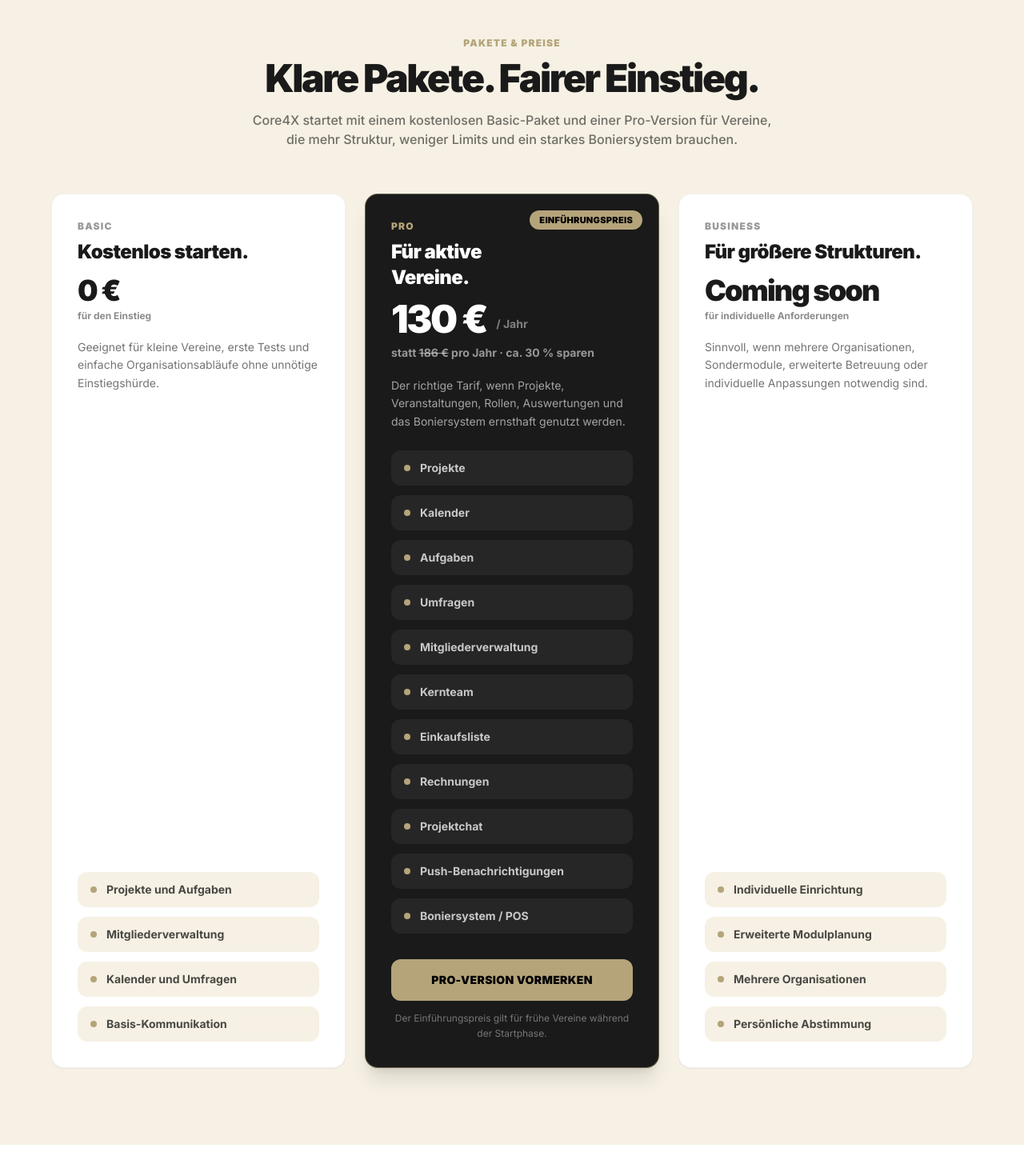
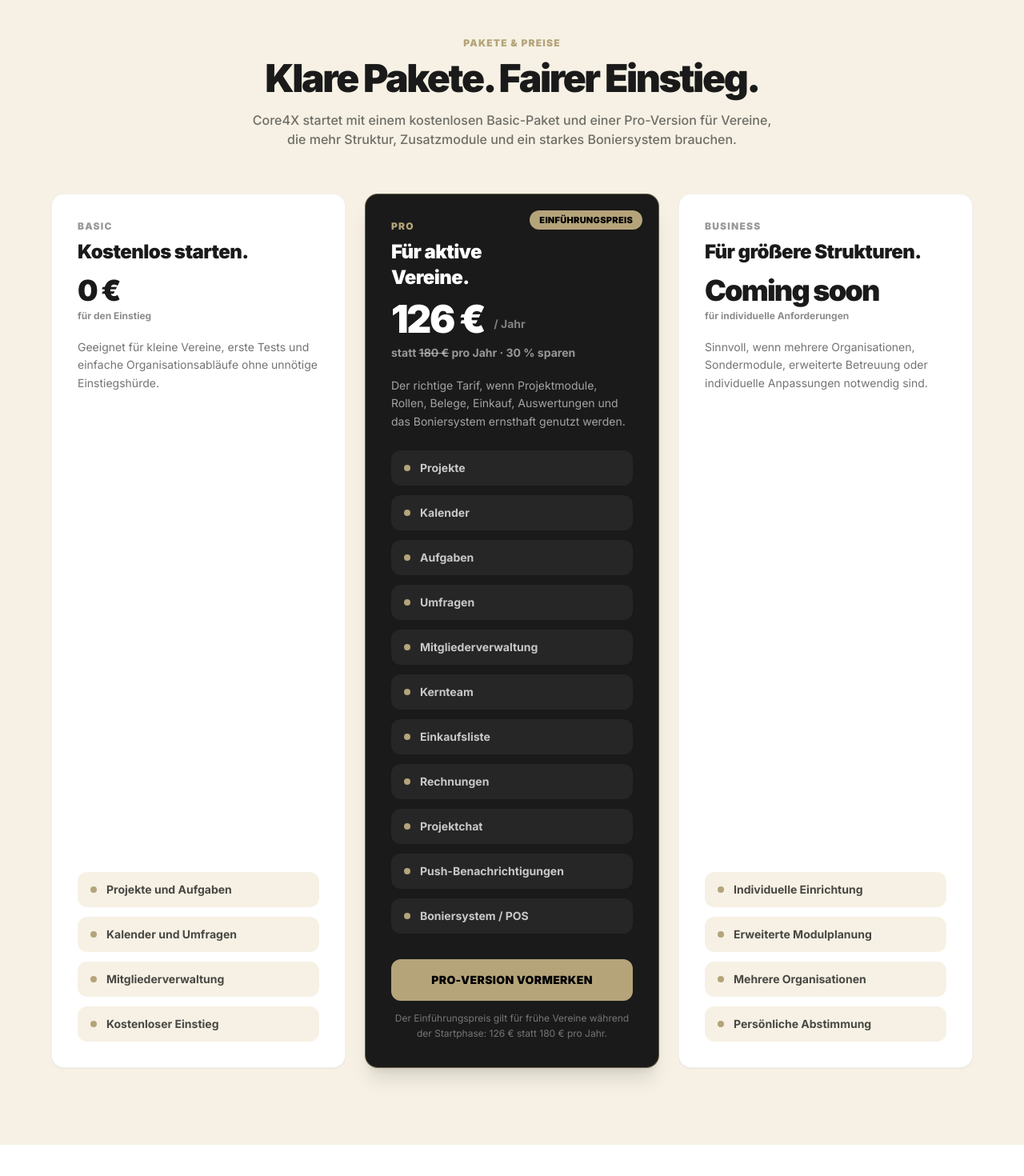
Before and after one commit to rainers79/core4X-landing, a React (Vite) app: page / in a window 1280 px wide. Shown: the part 2267-3737 px from the top of the page at 80% size. Built offline with nearby package versions, Linux system fonts and the light colour scheme; no server answers.

Commit message:
Update App.tsx

```diff
--- a/src/App.tsx
+++ b/src/App.tsx
@@ -321,7 +321,7 @@
         <div className="text-xs font-black uppercase tracking-widest text-[#B5A47A] mb-3">Pakete & Preise</div>
         <h2 className="text-3xl md:text-5xl font-black tracking-tighter">Klare Pakete. Fairer Einstieg.</h2>
         <p className="mt-4 text-black/55 font-medium max-w-2xl mx-auto text-sm md:text-base">
-          Core4X startet mit einem kostenlosen Basic-Paket und einer Pro-Version für Vereine, die mehr Struktur, weniger Limits und ein starkes Boniersystem brauchen.
+          Core4X startet mit einem kostenlosen Basic-Paket und einer Pro-Version für Vereine, die mehr Struktur, Zusatzmodule und ein starkes Boniersystem brauchen.
         </p>
       </div>
 
@@ -337,7 +337,7 @@
             Geeignet für kleine Vereine, erste Tests und einfache Organisationsabläufe ohne unnötige Einstiegshürde.
           </p>
           <div className="space-y-3 mt-auto">
-            {['Projekte und Aufgaben', 'Mitgliederverwaltung', 'Kalender und Umfragen', 'Basis-Kommunikation'].map((feature) => (
+            {['Projekte und Aufgaben', 'Kalender und Umfragen', 'Mitgliederverwaltung', 'Kostenloser Einstieg'].map((feature) => (
               <div key={feature} className="flex items-center gap-3 rounded-xl bg-[#F6F1E4] px-4 py-3">
                 <span className="w-2 h-2 rounded-full bg-[#B5A47A] flex-shrink-0" />
                 <span className="text-sm font-bold text-black/70">{feature}</span>
@@ -353,15 +353,15 @@
             <h3 className="text-2xl font-black tracking-tight mb-3 pr-28">Für aktive Vereine.</h3>
             <div className="mb-5">
               <div className="flex items-end gap-3">
-                <div className="text-5xl font-black tracking-tighter">130 €</div>
+                <div className="text-5xl font-black tracking-tighter">126 €</div>
                 <div className="pb-2 text-sm font-bold text-white/45">/ Jahr</div>
               </div>
               <div className="mt-2 text-sm font-bold text-white/55">
-                statt <span className="line-through">186 €</span> pro Jahr · ca. 30 % sparen
+                statt <span className="line-through">180 €</span> pro Jahr · 30 % sparen
               </div>
             </div>
             <p className="text-sm text-white/60 leading-relaxed mb-6">
-              Der richtige Tarif, wenn Projekte, Veranstaltungen, Rollen, Auswertungen und das Boniersystem ernsthaft genutzt werden.
+              Der richtige Tarif, wenn Projektmodule, Rollen, Belege, Einkauf, Auswertungen und das Boniersystem ernsthaft genutzt werden.
             </p>
             <div className="grid sm:grid-cols-2 lg:grid-cols-1 gap-3">
               {includedModules.map((feature) => (
@@ -381,7 +381,7 @@
               Pro-Version vormerken
             </button>
             <p className="text-xs text-white/40 text-center leading-relaxed">
-              Der Einführungspreis gilt für frühe Vereine während der Startphase.
+              Der Einführungspreis gilt für frühe Vereine während der Startphase: 126 € statt 180 € pro Jahr.
             </p>
           </div>
         </div>
```
